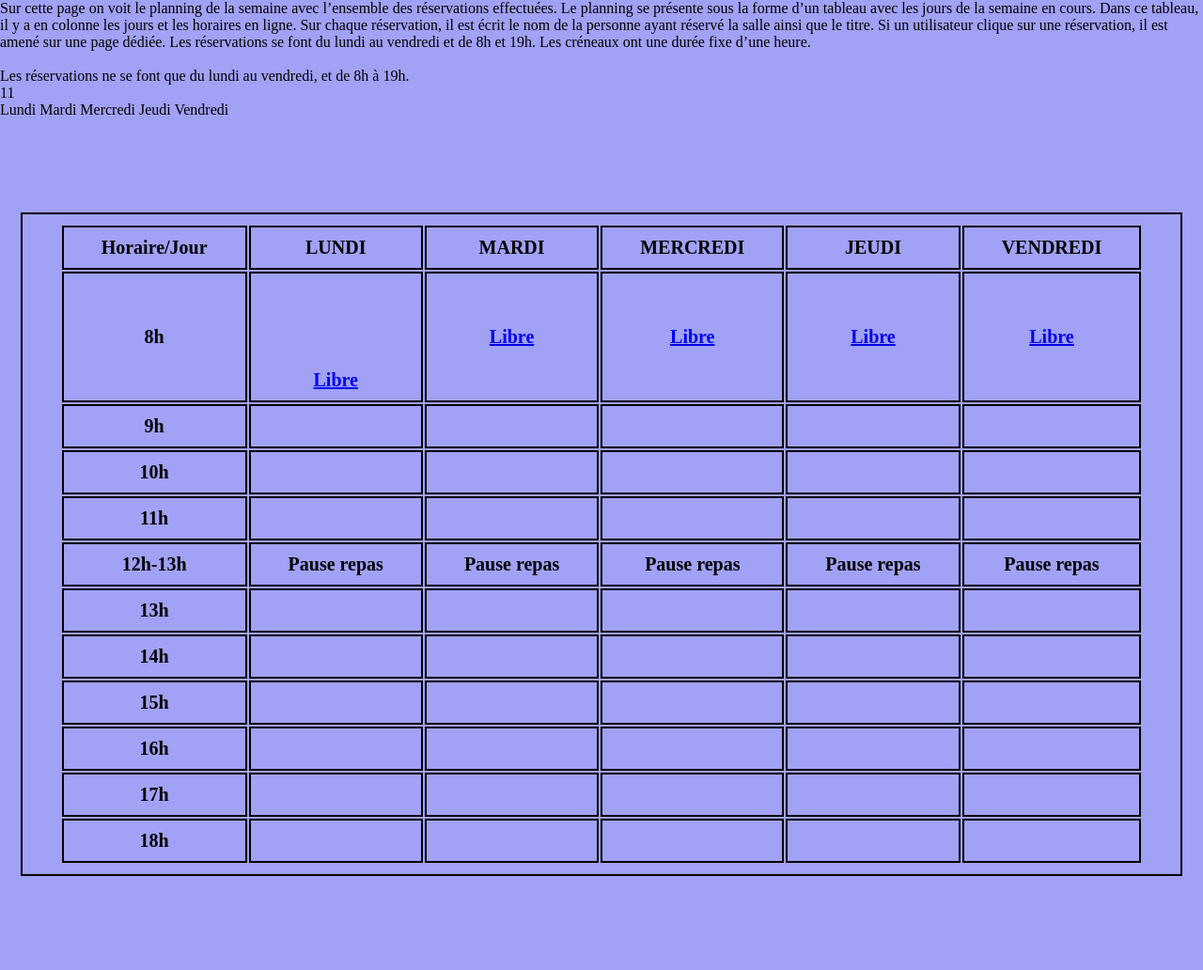
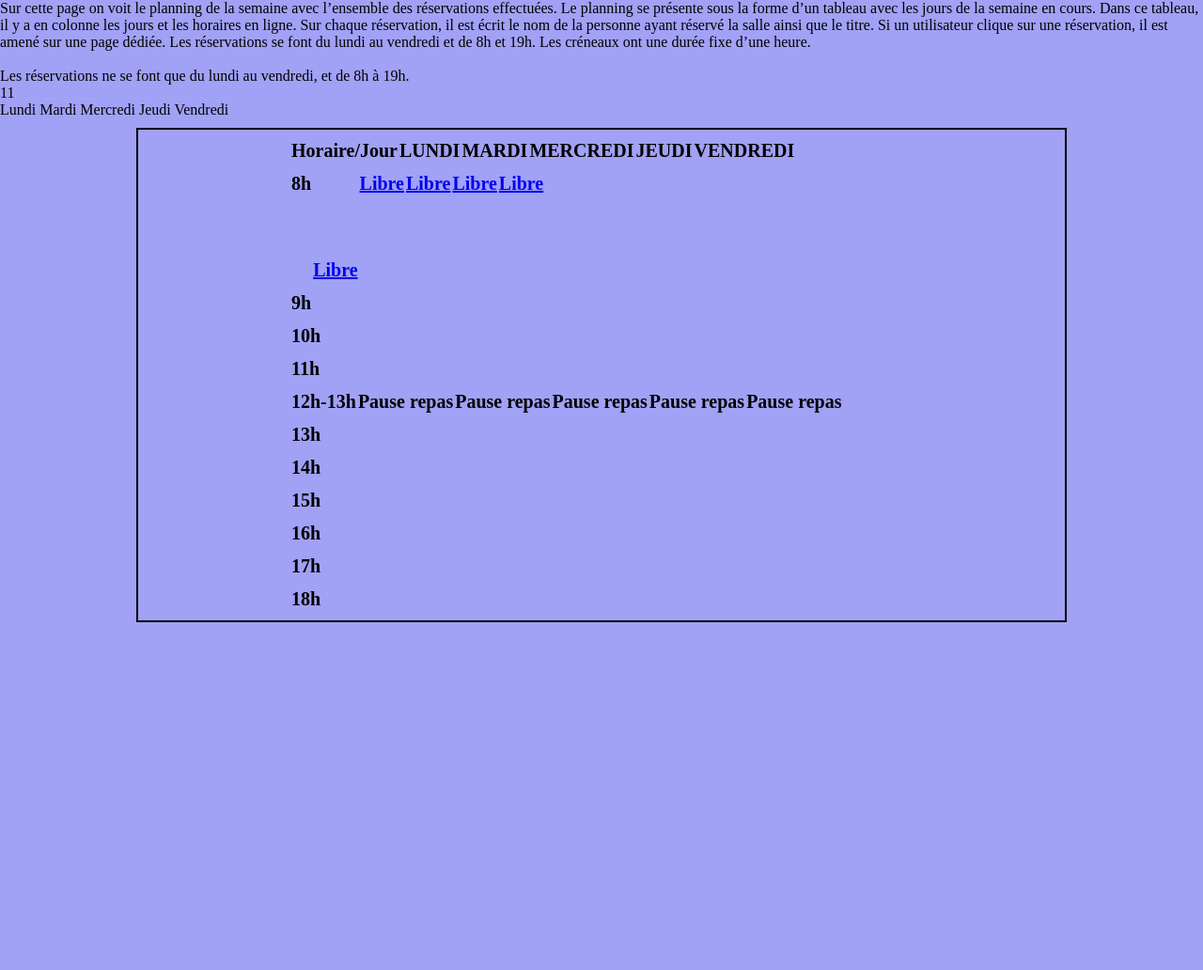
Before and after one commit to amine-bouchakour/reservation-salles, a PHP site: page /reservationsalles/planning.php in a window 1280 px wide. Shown: the whole page at 94% size. After the commit the page ends 662 px from the top, so only its background shows below. Run offline with PHP 8.4, Linux system fonts and the light colour scheme; data that the repository does not hold is empty.

Commit message:
début css pour tableau planning

```diff
--- a/planning.css
+++ b/planning.css
@@ -3,11 +3,34 @@ background-color:rgba(161, 161, 246, 0.993);
 margin: 0px;
 }
 
-table,tr,td {
+table{
 border: 2px black solid;
-padding: 10px 40px;
-margin: 100px auto;
+margin: 10px 145px;
 text-align: center;
 font-weight: bold;
 font-size:20px;
+display: flex;
+flex-wrap: wrap;
 }
+
+tr{
+    margin: 10px 162px;
+    text-align: center;
+    font-weight: bold;
+    font-size:20px;
+    display: flex;
+    flex-wrap: wrap;
+    }
+
+
+#planningtab
+{
+padding: 20px 90px 0px 90px;
+width: 70px;
+height: 40px;
+border: 2px black solid;
+}
+
+.aligntab{
+    margin: 0px 0px 0px 4px;
+}
```
